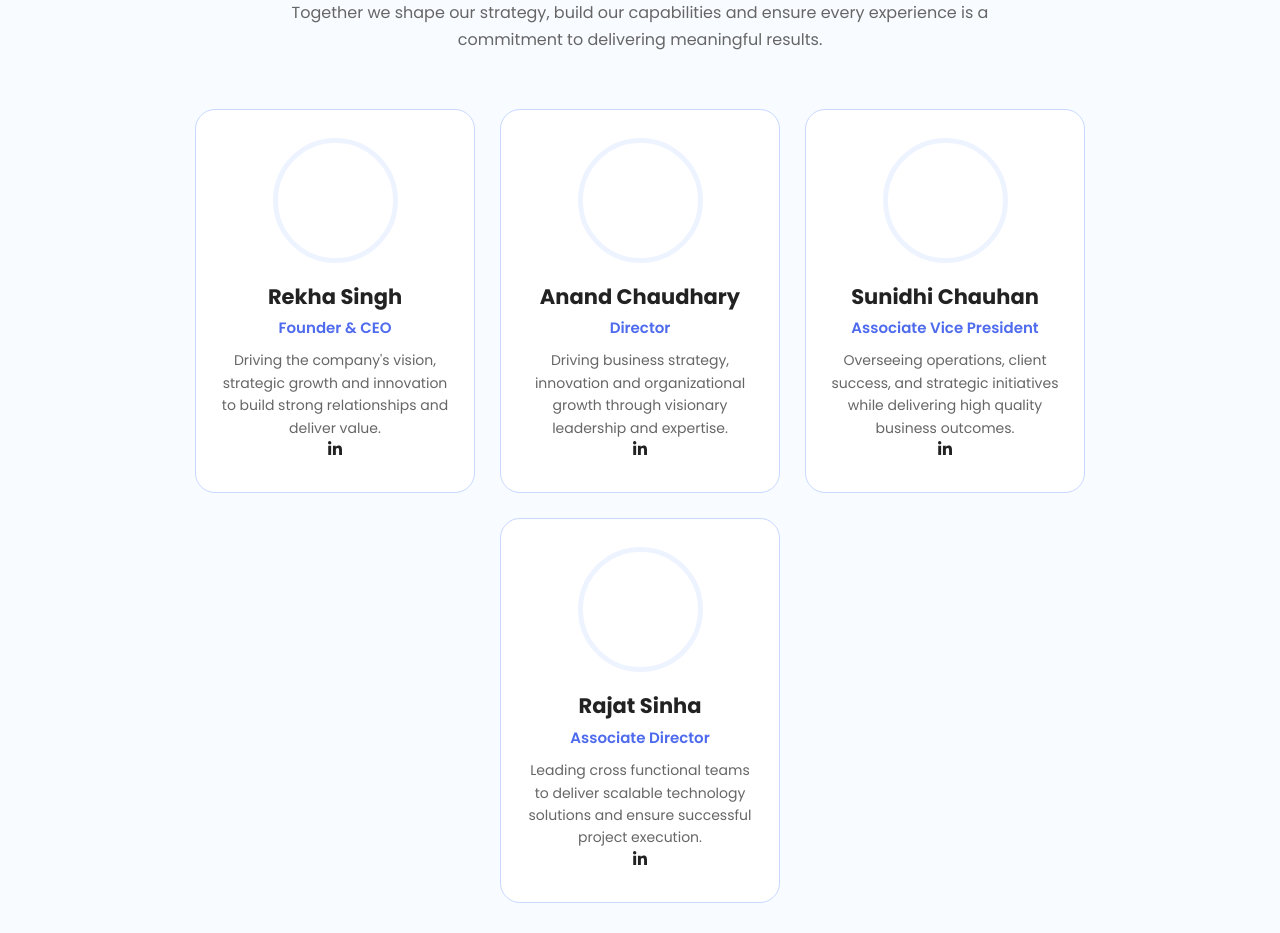
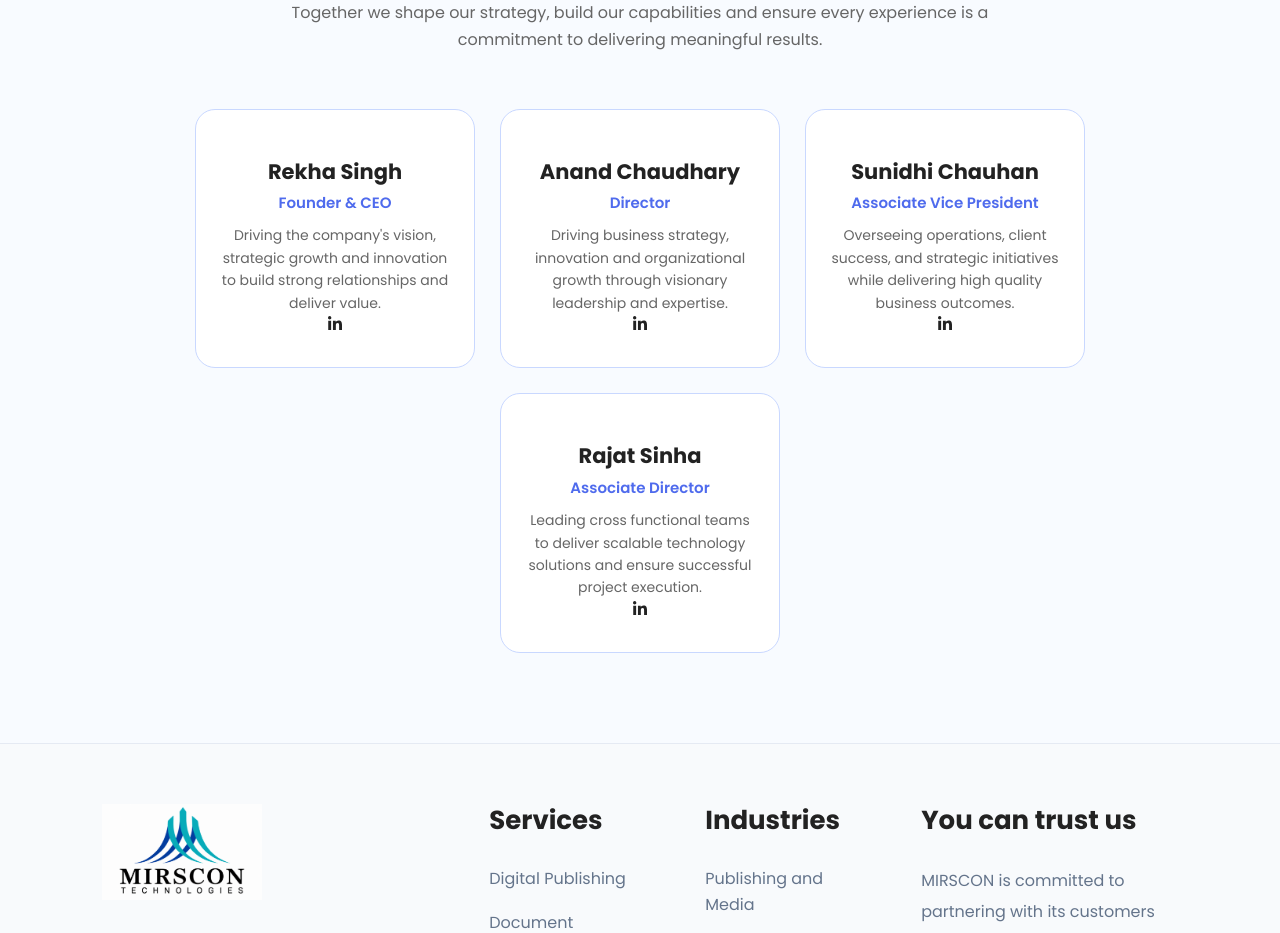
Before and after one commit to Anshikarwt08/Mirscon, a React (Vite) app: page /about in a window 1280 px wide. Shown: the part 1940-2873 px from the top of the page. Built offline with nearby package versions, Linux system fonts and the light colour scheme.

Commit message:
Update changes

```diff
--- a/src/pages/Team/Team.jsx
+++ b/src/pages/Team/Team.jsx
@@ -1,6 +1,7 @@
 import "./Team.css";
 import { FaLinkedinIn } from "react-icons/fa";
 
+// Team member images commented out
 // import member1 from "../../assets/Asir.jpg";
 // import member2 from "../../assets/Mam.jpg";
 // import member3 from "../../assets/Rsir.jpg";
@@ -10,6 +11,9 @@ function Team() {
   return (
     <section className="team-section">
 
+      {/* =========================
+          TEAM HEADING
+      ========================= */}
       <div className="team-heading">
         <h2>
           Technology enables what we do Our people define how we do it
@@ -21,20 +25,19 @@ function Team() {
         </p>
       </div>
 
+
+      {/* =========================
+          TEAM CONTAINER
+      ========================= */}
       <div className="team-container">
 
-        {/* Rekha */}
+        {/* =========================
+            REKHA
+        ========================= */}
         <div className="team-card">
-          <div className="team-image">
-            {/*
-            <img
-              src={member4}
-              alt="Rekha Singh, Founder and CEO"
-            />
-            */}
-          </div>
 
           <h3>Rekha Singh</h3>
+
           <h4>Founder & CEO</h4>
 
           <p>
@@ -50,21 +53,17 @@ function Team() {
           >
             <FaLinkedinIn aria-hidden="true" />
           </a>
+
         </div>
 
 
-        {/* Anand */}
+        {/* =========================
+            ANAND
+        ========================= */}
         <div className="team-card">
-          <div className="team-image">
-            {/*
-            <img
-              src={member1}
-              alt="Anand Chaudhary, Director"
-            />
-            */}
-          </div>
 
           <h3>Anand Chaudhary</h3>
+
           <h4>Director</h4>
 
           <p>
@@ -80,21 +79,17 @@ function Team() {
           >
             <FaLinkedinIn aria-hidden="true" />
           </a>
+
         </div>
 
 
-        {/* Sunidhi */}
+        {/* =========================
+            SUNIDHI
+        ========================= */}
         <div className="team-card">
-          <div className="team-image">
-            {/*
-            <img
-              src={member2}
-              alt="Sunidhi Chauhan, Associate Vice President"
-            />
-            */}
-          </div>
 
           <h3>Sunidhi Chauhan</h3>
+
           <h4>Associate Vice President</h4>
 
           <p>
@@ -110,21 +105,17 @@ function Team() {
           >
             <FaLinkedinIn aria-hidden="true" />
           </a>
+
         </div>
 
 
-        {/* Rajat */}
+        {/* =========================
+            RAJAT
+        ========================= */}
         <div className="team-card">
-          <div className="team-image">
-            {/*
-            <img
-              src={member3}
-              alt="Rajat Sinha, Associate Director"
-            />
-            */}
-          </div>
 
           <h3>Rajat Sinha</h3>
+
           <h4>Associate Director</h4>
 
           <p>
@@ -140,9 +131,11 @@ function Team() {
           >
             <FaLinkedinIn aria-hidden="true" />
           </a>
+
         </div>
 
       </div>
+
     </section>
   );
 }
```
